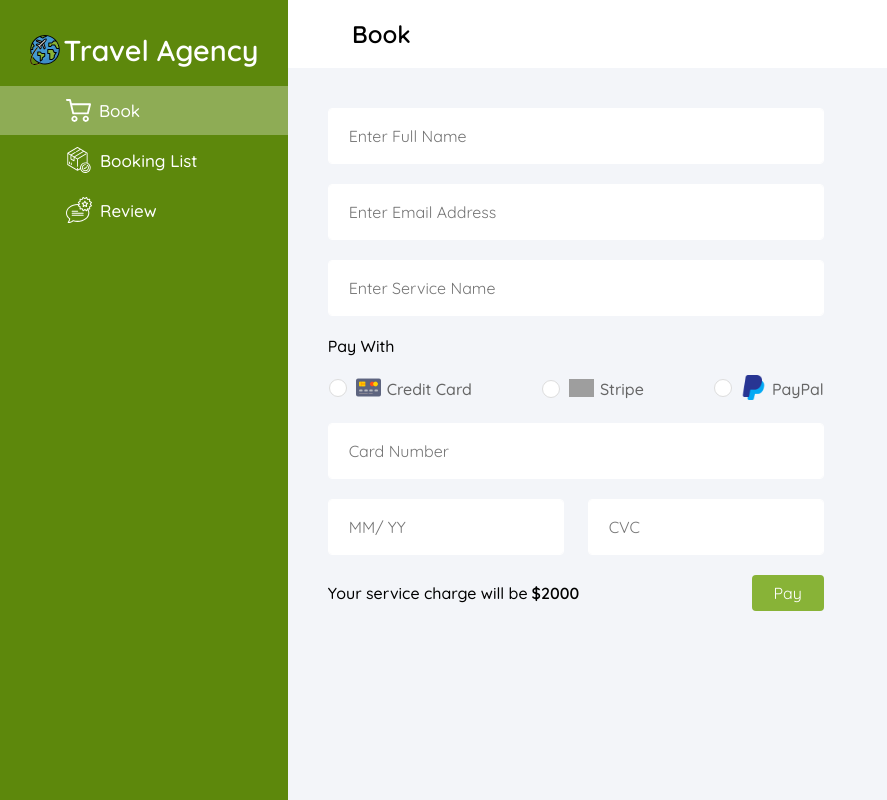
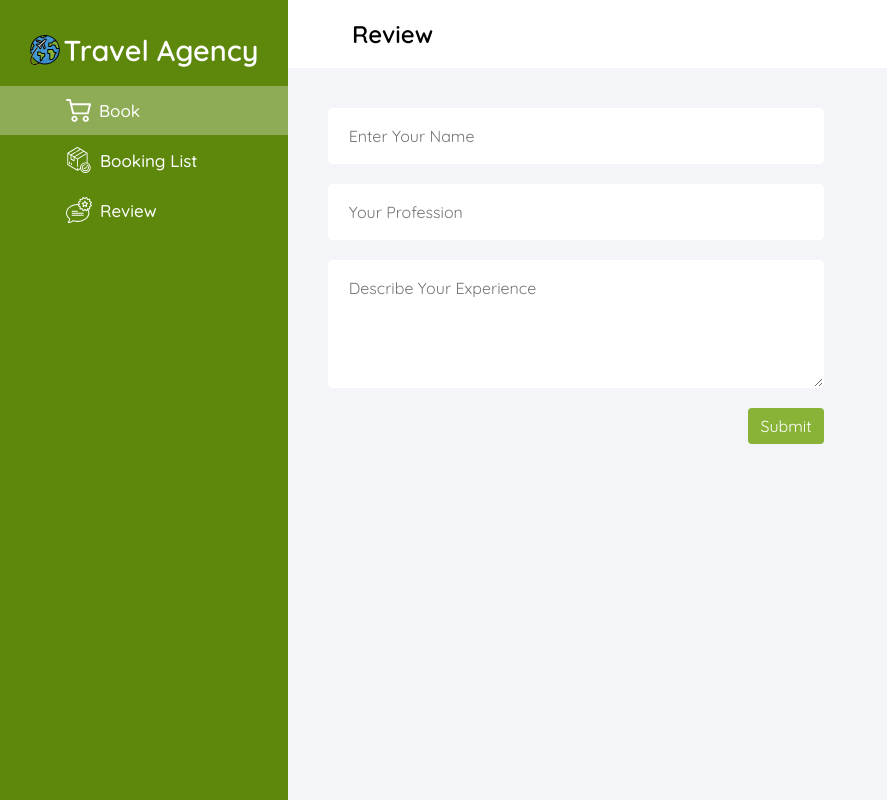
Before and after one commit to malekak44/travel-agency, a React (Create React App) app in the folder client/: page /dashboard in a window 1280 px wide. Shown: the whole page, without its empty margins (0-887 px from the left). Built offline with nearby package versions, Linux system fonts and the light colour scheme; no server answers; grey boxes are pictures that could not be loaded.

Commit message:
review page done

```diff
--- /dev/null
+++ b/client/src/components/Dashboard/Review.js
@@ -0,0 +1,20 @@
+import React from 'react';
+import Input from '../Input';
+
+const Review = () => {
+    return (
+        <section className="content">
+            <div className="content__title">
+                <h2>Review</h2>
+            </div>
+            <form className="content__form">
+                <Input type="text" placeholder="Enter Your Name" />
+                <Input type="email" placeholder="Your Profession" />
+                <textarea rows="4" placeholder="Describe Your Experience"></textarea>
+                <Input type="submit" value="Submit" />
+            </form>
+        </section>
+    );
+};
+
+export default Review;
--- a/client/src/pages/Dashboard.js
+++ b/client/src/pages/Dashboard.js
@@ -1,12 +1,12 @@
 import React from 'react';
-import Book from '../components/Dashboard/Book';
+import Review from '../components/Dashboard/Review';
 import SideNav from '../components/Dashboard/SideNav';
 
 const Dashboard = () => {
     return (
         <>
             <SideNav />
-            <Book />
+            <Review />
         </>
     );
 };
--- a/client/src/styles/components/_form.scss
+++ b/client/src/styles/components/_form.scss
@@ -1,5 +1,6 @@
 form {
-    input {
+    input,
+    textarea {
         width: 100%;
         color: $black;
         outline: none;
@@ -25,5 +26,11 @@ form {
         &[type="radio"] {
             display: none;
         }
+
+        &[type="submit"] {
+            width: auto;
+            border: none;
+            float: right;
+        }
     }
 }
--- a/client/src/styles/dashboard/_content.scss
+++ b/client/src/styles/dashboard/_content.scss
@@ -44,7 +44,6 @@
 
                 input {
                     width: 72px;
-                    border: none;
                 }
             }
         }
```
